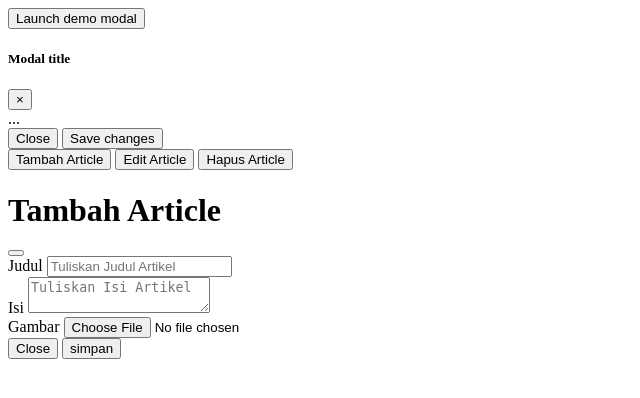
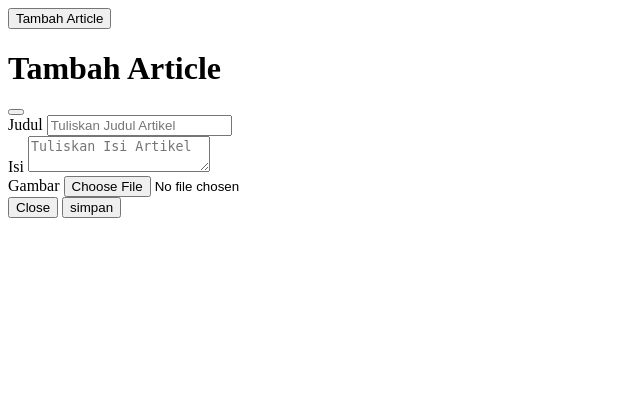
Before and after one commit to KinRan01/MySetupRoom, a PHP site: page /article.php in a window 1280 px wide. Shown: the top 398 px of the page, without its empty margins (0-640 px from the left). Run offline with PHP 8.4, Linux system fonts and the light colour scheme; data that the repository does not hold is empty; a stand-in replaces the project's code that opens the database connection.

Commit message:
first commit

```diff
--- a/admin.php
+++ b/admin.php
@@ -14,7 +14,7 @@
 <head>
     <meta charset="utf-8" />
     <meta name="viewport" content="width=device-width, initial-scale=1" />
-    <title>My Daily Journal | Admin</title>
+    <title>My Setup Room | Admin</title>
     <link rel="icon" href="img/logo.png" />
     <link
     rel="stylesheet"
@@ -47,7 +47,7 @@
     <!-- nav begin -->
     <nav class="navbar navbar-expand-sm bg-body-tertiary sticky-top bg-danger-subtle">
     <div class="container">
-        <a class="navbar-brand" target="_blank" href=".">My Daily Journal</a>
+        <a class="navbar-brand" target="_blank" href=".">My Setup Room</a>
         <button
         class="navbar-toggler"
         type="button"
--- a/article.php
+++ b/article.php
@@ -1,38 +1,9 @@
 <div class="container">
     <!-- Button trigger modal -->
-<button type="button" class="btn btn-primary" data-toggle="modal" data-target="#exampleModal">
-  Launch demo modal
-</button>
-
-<!-- Modal -->
-<div class="modal fade" id="exampleModal" tabindex="-1" role="dialog" aria-labelledby="exampleModalLabel" aria-hidden="true">
-  <div class="modal-dialog" role="document">
-    <div class="modal-content">
-      <div class="modal-header">
-        <h5 class="modal-title" id="exampleModalLabel">Modal title</h5>
-        <button type="button" class="close" data-dismiss="modal" aria-label="Close">
-          <span aria-hidden="true">&times;</span>
-        </button>
-      </div>
-      <div class="modal-body">
-        ...
-      </div>
-      <div class="modal-footer">
-        <button type="button" class="btn btn-secondary" data-dismiss="modal">Close</button>
-        <button type="button" class="btn btn-primary">Save changes</button>
-      </div>
-    </div>
-  </div>
-</div>
 <button type="button" class="btn btn-secondary mb-2" data-bs-toggle="modal" data-bs-target="#modalTambah">
     <i class="bi bi-plus-lg"></i> Tambah Article
 </button>
-<button type="button" class="btn btn-secondary mb-2" data-bs-toggle="modal" data-bs-target="#modalEdit<?= $row["id"] ?>">
-    <i class="bi bi-plus-lg"></i> Edit Article
-</button>
-<button type="button" class="btn btn-secondary mb-2" data-bs-toggle="modal" data-bs-target="#modalHapus<?= $row["id"] ?>">
-    <i class="bi bi-plus-lg"></i> Hapus Article
-</button>
+
     <div class="row">
         <div class="table-responsive" id="article_data">
 
@@ -79,9 +50,7 @@
         $.ajax({
             url : "article_data.php",
             method : "POST",
-            data : {
-			hlm: hlm
-			},
+            data : { hlm: hlm},
             success : function(data){
                     $('#article_data').html(data);
             }
--- a/article_data.php
+++ b/article_data.php
@@ -20,10 +20,6 @@
                     $sql = "SELECT * FROM article ORDER BY tanggal DESC LIMIT $limit_start, $limit";
                     $hasil = $conn->query($sql);
 
-                    $sql = "SELECT * FROM article ORDER BY tanggal DESC";
-                    $hasil = $conn->query($sql);
-
-                    $no = 1;
                     while ($row = $hasil->fetch_assoc()) {
                     ?>
                         <tr>
--- a/login.php
+++ b/login.php
@@ -11,7 +11,7 @@
 }
 
 if ($_SERVER["REQUEST_METHOD"] == "POST") {
-  $username = $_POST['user'];
+  $username = $_POST['username'];
 
   //menggunakan fungsi enkripsi md5 supaya sama dengan password  yang tersimpan di database
   $password = md5($_POST['password']);
--- a/webdailyjournal.sql
+++ b/webdailyjournal.sql
@@ -3,7 +3,7 @@
 -- https://www.phpmyadmin.net/
 --
 -- Host: 127.0.0.1
--- Generation Time: Dec 24, 2024 at 02:18 PM
+-- Generation Time: Jan 10, 2025 at 09:11 AM
 -- Server version: 10.4.32-MariaDB
 -- PHP Version: 8.2.12
 
@@ -63,7 +63,7 @@
 --
 
 INSERT INTO `user` (`id`, `username`, `password`, `foto`) VALUES
-(1, 'admin', '827ccb0eea8a706c4c34a16891f84e7b', '');
+(1, 'admin', '$2y$10$Mp17qwafLrxl49tx07.3HOUwdM.UYy9k/uOPcb4q3nDAdiupg50ry', '');
 
 --
 -- Indexes for dumped tables
```
Lines whose indentation alone changed are shown as unchanged.
